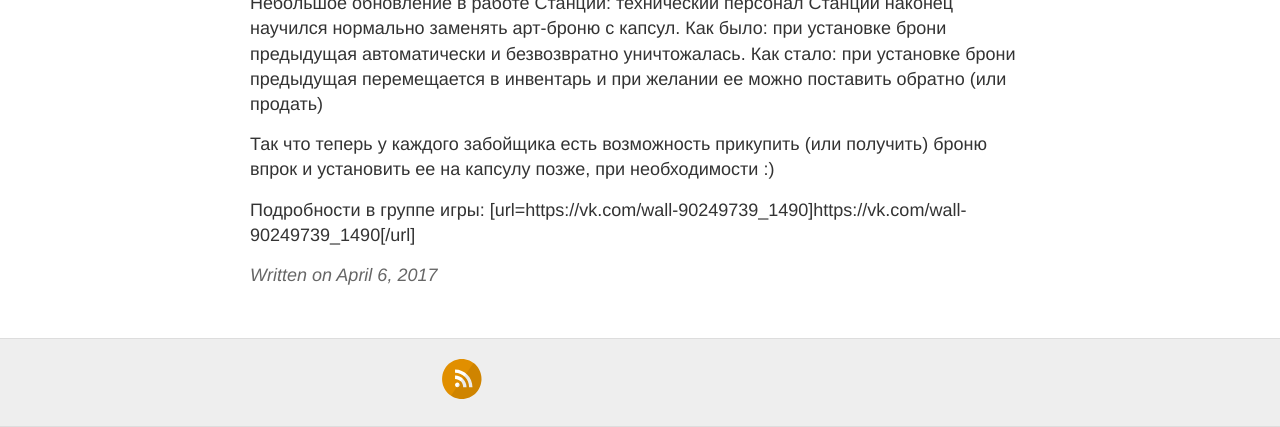
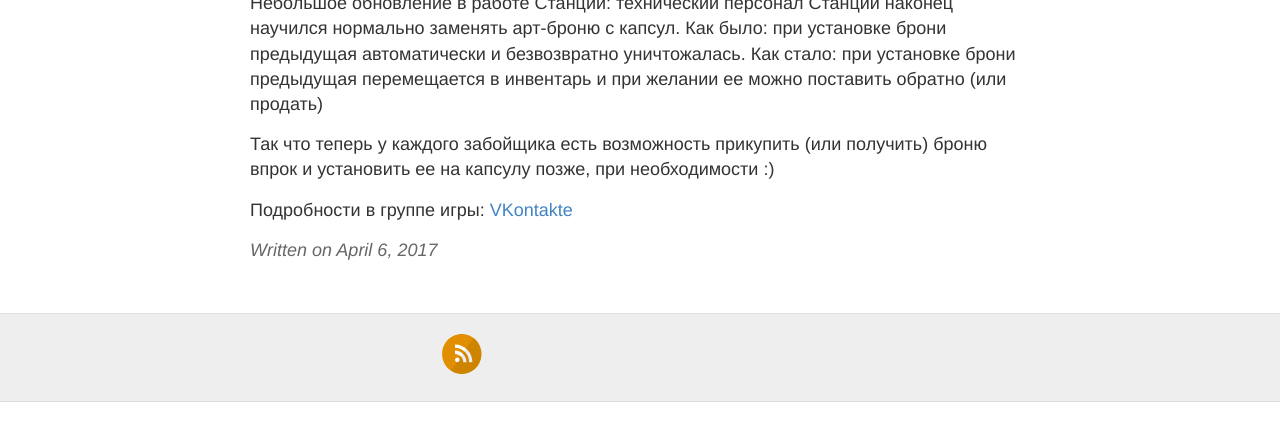
Before and after one commit to IPv6/kristallum, a Jekyll site: the page built from _posts/2017-04-06-bronik.md, in a window 1280 px wide, cut to the strip 558-985 px from the top of the page. Built offline with Jekyll 4.4.1, drawn with Linux system fonts in a browser that asks for light colours; comment, search, counter and statistics services are not loaded; after the commit the page ends 960 px from its top, so only the background shows below that.

Commit message:
link fix

```diff
--- a/_posts/2017-04-06-bronik.md
+++ b/_posts/2017-04-06-bronik.md
@@ -10,4 +10,4 @@ title: "Арт-броня про запас"
 
 Так что теперь у каждого забойщика есть возможность прикупить (или получить) броню впрок и установить ее на капсулу позже, при необходимости :)
 
-Подробности в группе игры: [url=https://vk.com/wall-90249739_1490]https://vk.com/wall-90249739_1490[/url]
+Подробности в группе игры: [VKontakte](https://vk.com/wall-90249739_1490)
```
